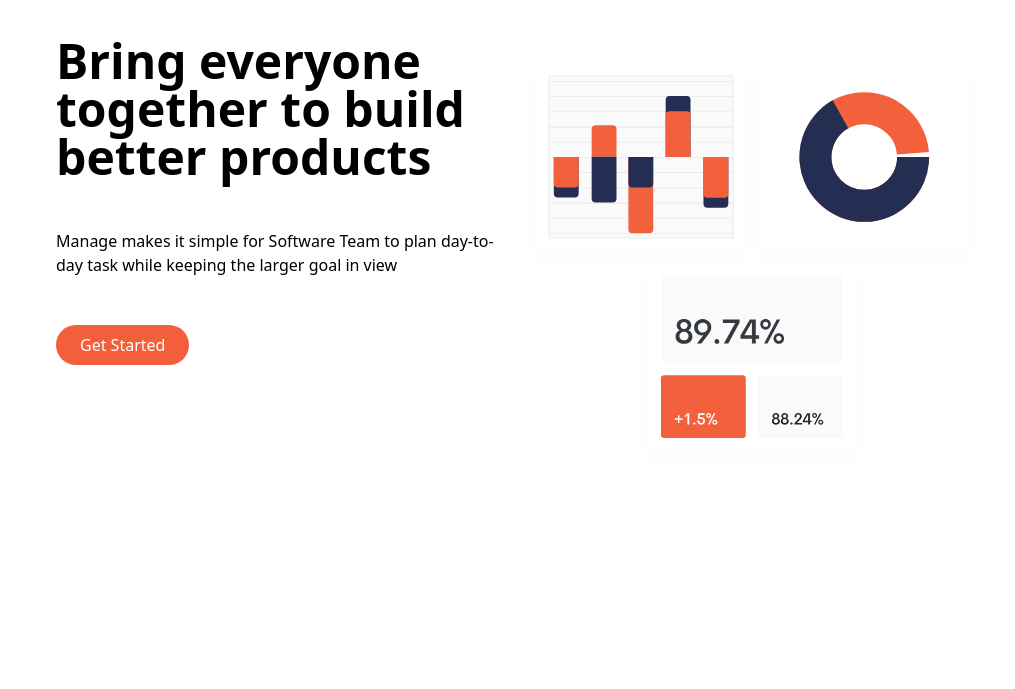
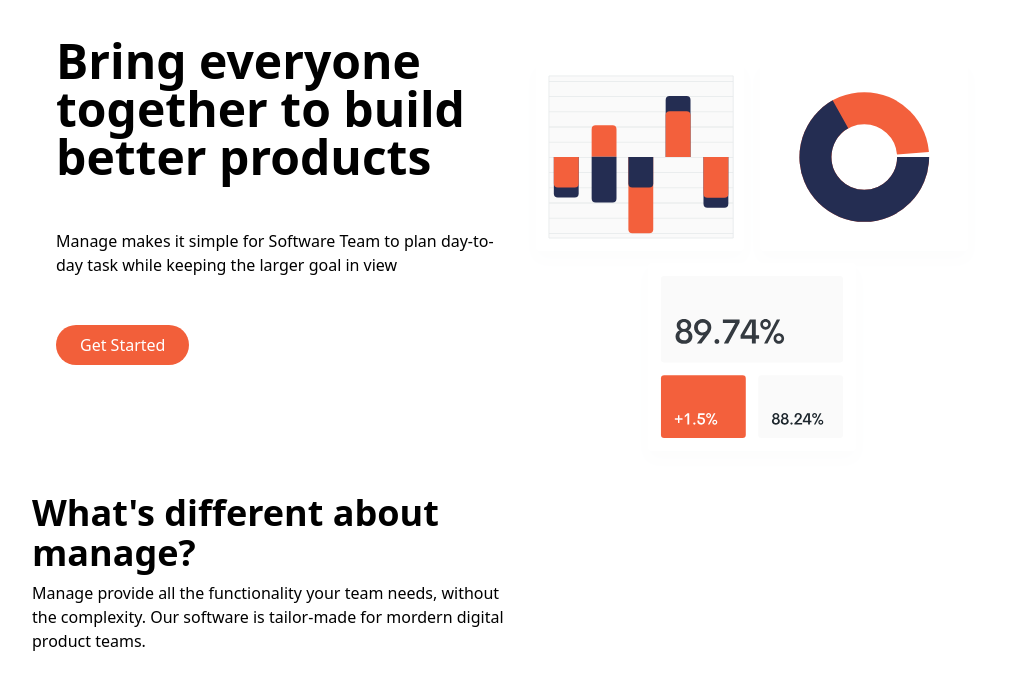
Before and after one commit to Haroonabdulrazaq/manage-landing-tailwind, a website: page index.html in a window 1280 px wide. Shown: the part 91-780 px from the top of the page, without its empty margins (120-1135 px from the left). Drawn offline with Linux system fonts and the light colour scheme.

Commit message:
Add Numbered List section

```diff
--- a/index.html
+++ b/index.html
@@ -1,11 +1,11 @@
 <!DOCTYPE html>
 <html lang="en">
   <head>
-  <meta charset="UTF-8">
-  <meta http-equiv="X-UA-Compatible" content="IE=edge">
-  <meta name="viewport" content="width=device-width, initial-scale=1.0">
+    <meta charset="UTF-8" />
+    <meta http-equiv="X-UA-Compatible" content="IE=edge" />
+    <meta name="viewport" content="width=device-width, initial-scale=1.0" />
     <title>Manage Landing Page</title>
-  <link rel="stylesheet" href="css/main.css">
+    <link rel="stylesheet" href="css/main.css" />
   </head>
   <body>
     <!-- Navbar -->
@@ -24,31 +24,74 @@
           <a href="#" class="hover:text-darkGrayishBlue">Community</a>
         </div>
         <!-- Button -->
-    <a href="#" class="hidden md:block py-2 px-6 text-white bg-brightRed rounded-full baseline hover:bg-brightRedLight">Get Started</a>
+        <a
+          href="#"
+          class="hidden md:block py-2 px-6 text-white bg-brightRed rounded-full baseline hover:bg-brightRedLight"
+          >Get Started</a
+        >
       </div>
     </nav>
     <!-- Hero section -->
     <section id="hero">
       <!-- Flex container -->
-  <div class="container flex flex-col-reverse md:flex-row items-center px-6 mx-auto mt-10 space-y-0">
+      <div
+        class="container flex flex-col-reverse md:flex-row items-center px-6 mx-auto mt-10 space-y-0"
+      >
         <!-- Left Item -->
         <div class="flex flex-col mb-32 space-y-12 md:w-1/2">
-      <h1 class="max-w-md text-4xl font-bold text-center md:text-5xl md:text-left">
+          <h1
+            class="max-w-md text-4xl font-bold text-center md:text-5xl md:text-left"
+          >
             Bring everyone together to build better products
           </h1>
           <p class="max-w-sm text-center text-darkGrayishBlue md:text-left">
-        Manage makes it simple for Software
-        Team to plan day-to-day task while keeping the larger goal in view
+            Manage makes it simple for Software Team to plan day-to-day task
+            while keeping the larger goal in view
           </p>
           <div class="flex justify-center md:justify-start">
-        <a href="#" class="py-2 px-6 text-white bg-brightRed rounded-full baseline hover:bg-brightRedLight">Get Started</a>
+            <a
+              href="#"
+              class="py-2 px-6 text-white bg-brightRed rounded-full baseline hover:bg-brightRedLight"
+              >Get Started</a
+            >
           </div>
         </div>
         <!-- Right item -->
         <div class="md:w-1/2">
           <img src="img/illustration-intro.svg" alt="illustration intro" />
         </div>
+      </div>
+    </section>
+    <!-- Feature Section -->
+    <section id="feature">
+      <div
+        class="container flex flex-col px-4 mx-auto space-y-12 md:space-y-0 md:flex-row"
+      >
+        <!-- whats Difference -->
+        <div class="flex flex-col space-12 md:w-1/2">
+          <h2 class="max-w-md text-4xl font-bold text-center md:text-left">
+            What's different about manage?
+          </h2>
+          <p class="max-w-sm text-center bg-gray py-2 md:text-left">
+            Manage provide all the functionality your team needs, without the
+            complexity. Our software is tailor-made for mordern digital product
+            teams.
+          </p>
+        </div>
+        <!-- Numbered List -->
+        <div class="flex flex-col space-y-8 md:w-1/2">
+          <!-- List item 1 -->
+          <div class="flex flex-col space-y-3 md:space-x-6 md:flex-row">
+            <!-- Heading -->
+            <div class="rounded-l-full bg-brightRedSupLight md:bg-transparent">
+              <div class="flex item-center space-x-2">
+                <div class="px-4 py-2 text-white rounded-full md:py-1 bg-brightRed">
 
+                </div>
+              </div>
+            </div>
+          </div>
+        </div>
       </div>
     </section>
   </body>
--- a/tailwind.config.js
+++ b/tailwind.config.js
@@ -15,6 +15,7 @@ module.exports = {
         brightRedSupLight: 'hsl(12, 88%, 95%)',
         darkBlue: 'hsl(228, 39%, 23%)',
         darkGrayishBlue: 'hsl(227, 12%, 61%)',
+        gray: 'hsl(225°, 57%, 77%)',
         veryDarkBlue: 'hsl(233, 12%, 13%)',
         veryPaleRed: 'hsl(13, 100%, 96%)',
         veryLightGray: 'hsl(0, 0%, 98%)',
```
Lines whose indentation alone changed are shown as unchanged.
